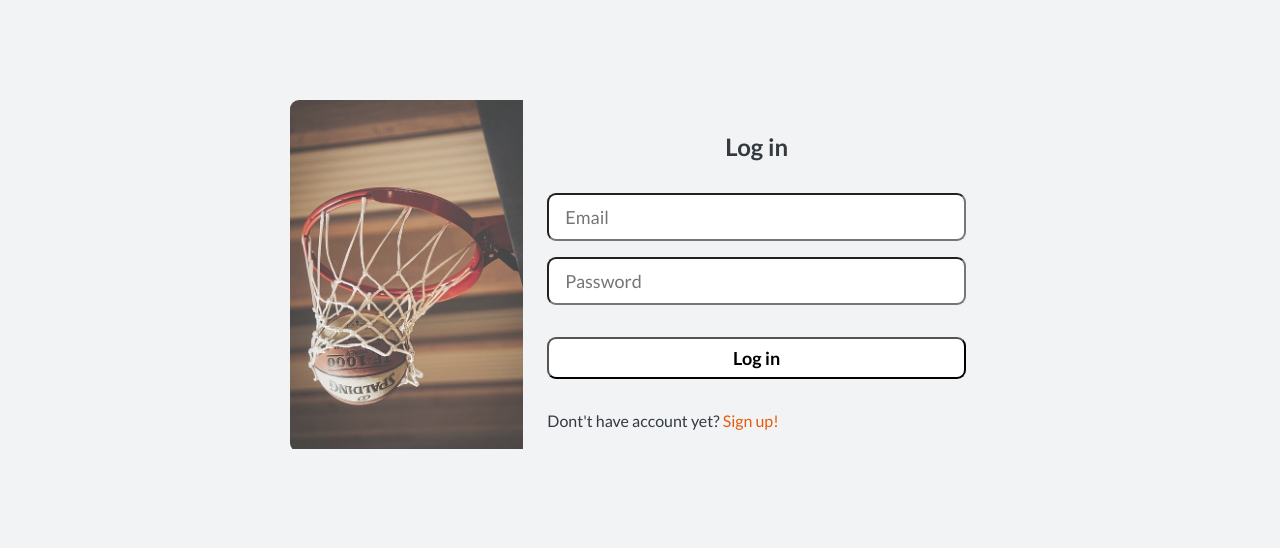
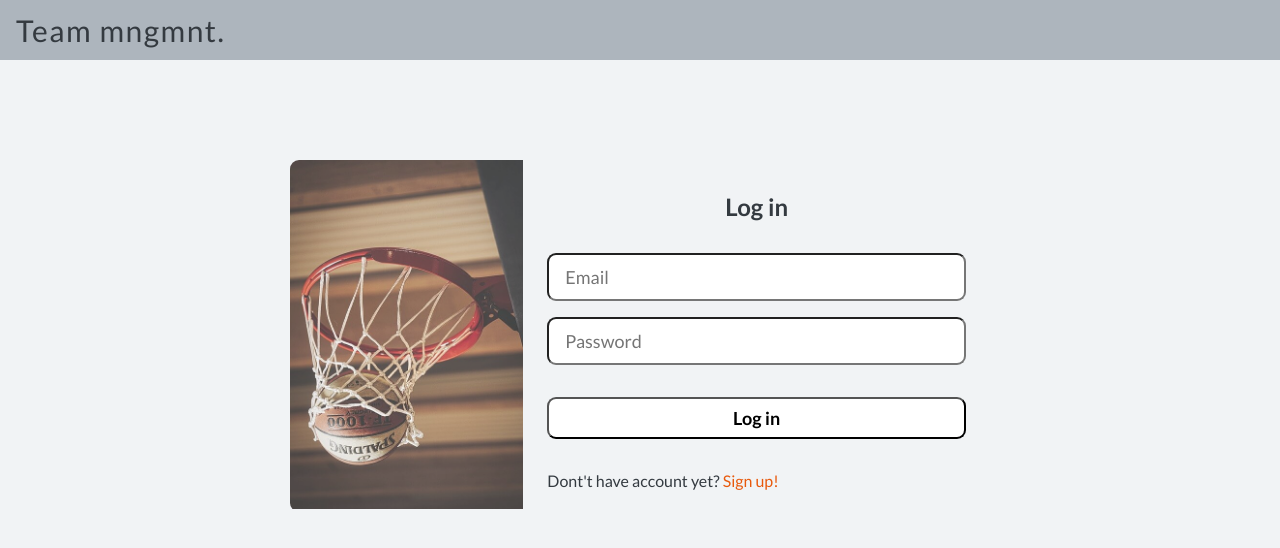
Before and after one commit to MarcinJaworski247/team-management, a Vue app: page /login in a window 1280 px wide. Shown: the top 548 px of the page. Built offline with nearby package versions, Linux system fonts and the light colour scheme.

Commit message:
feat: topbar, navbar components

```diff
--- a/package.json
+++ b/package.json
@@ -11,6 +11,7 @@
   "dependencies": {
     "pinia": "^2.0.23",
     "vue": "^3.2.37",
+    "vue-material-design-icons": "^5.1.2",
     "vue-router": "^4.1.5"
   },
   "devDependencies": {
--- a/src/App.vue
+++ b/src/App.vue
@@ -1,15 +1,41 @@
 <template>
-  <div class="main-container">
-    <router-view />
+  <the-topbar @on-navbar-toggle="toggleNavbar" />
+  <div class="wrapper">
+    <transition>
+      <the-navbar v-if="isNavbarVisible && token" />
+    </transition>
+    <div class="main-container">
+      <router-view />
+    </div>
   </div>
 </template>
-<script lang="ts" setup></script>
+<script lang="ts" setup>
+import { ref } from "vue";
+import { storeToRefs } from "pinia";
+import { useAuthStore } from "@/stores/auth";
+import TheTopbar from "@/components/App/TheTopbar.vue";
+import TheNavbar from "@/components/App/TheNavbar.vue";
+
+const authStore = useAuthStore();
+const { token } = storeToRefs(authStore);
+
+const isNavbarVisible = ref(false);
+
+function toggleNavbar() {
+  isNavbarVisible.value = !isNavbarVisible.value;
+}
+</script>
 
 <style lang="scss" scoped>
+.wrapper {
+  display: flex;
+}
+
 .main-container {
   margin: 100px 200px;
   display: flex;
   justify-content: center;
+  width: 100%;
 }
 
 @media (max-width: 800px) {
--- /dev/null
+++ b/src/components/App/TheNavbar.vue
@@ -0,0 +1,15 @@
+<template>
+  <div class="navbar pt-3">NAVBAR</div>
+</template>
+<script lang="ts" setup></script>
+<style lang="scss" scoped>
+.navbar {
+  width: 196px;
+  height: 100%;
+  background-color: var(--grey-4);
+  opacity: 0.5;
+  position: fixed;
+  display: flex;
+  justify-content: center;
+}
+</style>
--- /dev/null
+++ b/src/components/App/TheTopbar.vue
@@ -0,0 +1,99 @@
+<template>
+  <div class="topbar pl-2 pr-5">
+    <header class="topbar__header">
+      <menu-icon
+        class="topbar__toggle mr-2"
+        v-if="token"
+        @click="toggleNavbar"
+      />
+      <h1>Team mngmnt.</h1>
+    </header>
+    <div
+      v-if="token"
+      class="topbar__user"
+    >
+      <span
+        class="topbar__logout mr-2"
+        @click="logout"
+      >
+        LOGOUT
+      </span>
+      <account-circle
+        :size="48"
+        class="topbar__user-icon"
+      />
+    </div>
+  </div>
+</template>
+<script lang="ts" setup>
+import MenuIcon from "vue-material-design-icons/Menu.vue";
+import AccountCircle from "vue-material-design-icons/AccountCircle.vue";
+import { storeToRefs } from "pinia";
+import { useAuthStore } from "@/stores/auth";
+import { useRouter } from "vue-router";
+
+const authStore = useAuthStore();
+const { token } = storeToRefs(authStore);
+
+const emit = defineEmits(["onNavbarToggle"]);
+
+function toggleNavbar() {
+  emit("onNavbarToggle");
+}
+
+const router = useRouter();
+
+function logout() {
+  authStore.$reset();
+  router.push({
+    name: "login",
+  });
+}
+</script>
+<style lang="scss" scoped>
+.topbar {
+  background-color: var(--grey-5);
+  height: 60px;
+  display: flex;
+  align-items: center;
+  justify-content: space-between;
+
+  &__toggle {
+    cursor: pointer;
+    display: flex;
+    align-items: center;
+  }
+
+  &__header {
+    display: flex;
+    align-items: center;
+    gap: 8px;
+
+    h1 {
+      font-weight: 500;
+      font-size: 3rem;
+      letter-spacing: 1.5px;
+    }
+  }
+
+  &__user {
+    display: flex;
+    align-items: center;
+  }
+
+  &__user-icon {
+    cursor: pointer;
+    transition: all 0.3s ease;
+  }
+
+  &__logout {
+    cursor: pointer;
+    font-weight: 700;
+    letter-spacing: 1.3px;
+
+    &:hover {
+      color: var(--orange-8);
+    }
+  }
+}
+</style>
--- a/src/pages/auth/LogIn.vue
+++ b/src/pages/auth/LogIn.vue
@@ -15,7 +15,7 @@
       <div>
         <input
           type="email"
-          v-model="email"
+          v-model="emailInput"
           placeholder="Email"
           class="login-form__input mb-2"
         />
@@ -23,7 +23,7 @@
       <div>
         <input
           type="password"
-          v-model="password"
+          v-model="passwordInput"
           placeholder="Password"
           class="login-form__input"
         />
@@ -49,18 +49,19 @@
   </section>
 </template>
 <script lang="ts" setup>
+import { ref } from "vue";
 import { useRouter } from "vue-router";
-import { storeToRefs } from "pinia";
 import { useAuthStore } from "@/stores/auth";
 import basketballImageUrl from "@/assets/images/basketball.jpg";
 
 const authStore = useAuthStore();
-const { email, password } = storeToRefs(authStore);
 
+const emailInput = ref("");
+const passwordInput = ref("");
 const router = useRouter();
 
 function onLogin() {
-  authStore.login();
+  authStore.login(emailInput.value, passwordInput.value);
   router.push({
     name: "dashboard",
   });
--- a/src/stores/auth.ts
+++ b/src/stores/auth.ts
@@ -2,14 +2,20 @@ import { defineStore } from "pinia";
 
 export const useAuthStore = defineStore("auth", {
   state: () => ({
-    firstName: null,
-    lastName: null,
-    email: null,
-    password: null,
+    firstName: null as String | null,
+    lastName: null as String | null,
+    email: null as String | null,
+    password: null as String | null,
+    token: null as String | null,
   }),
   actions: {
-    login() {
+    login(email: String, password: String) {
+      this.firstName = "Joe";
+      this.lastName = " Doe";
+      this.email = email;
+
       console.log(this.email + " " + this.password);
+      this.token = "token";
     },
     signup() {
       console.log(
```
Also changed, not shown: 1 other file (tests, documents, lock files or other folders).
